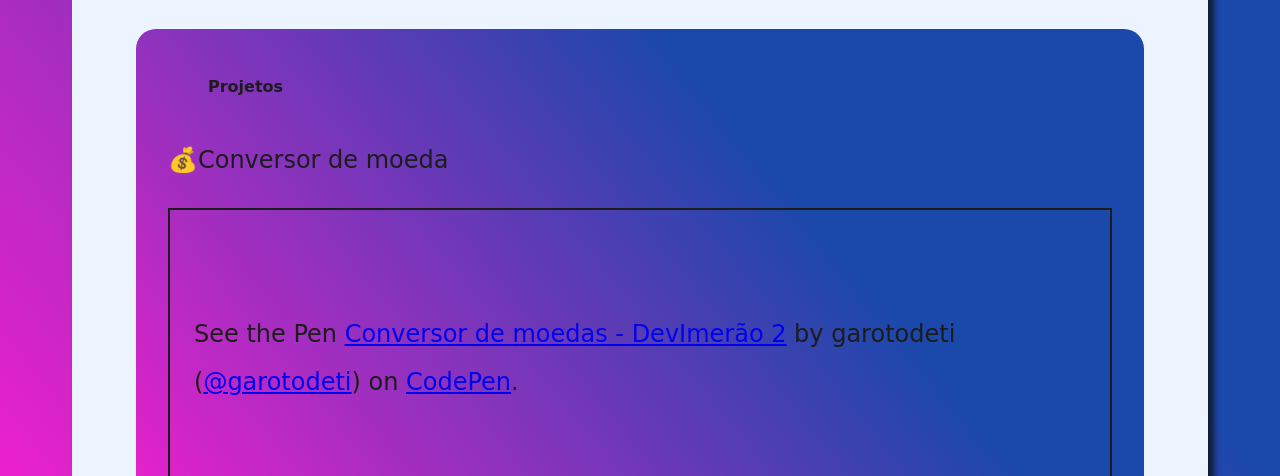
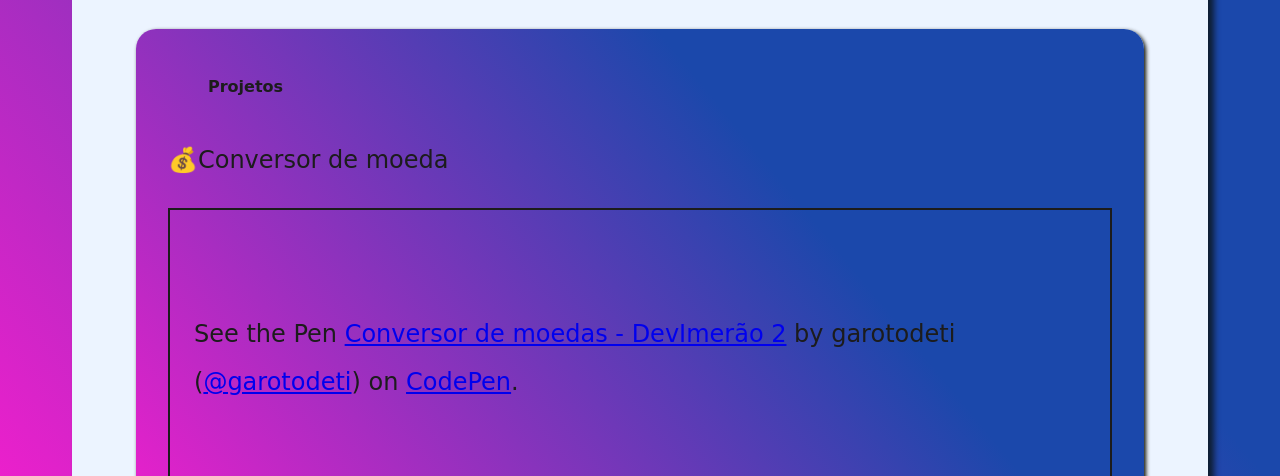
Before and after one commit to garotodeti/Certficard, a plain HTML site: page index.html in a window 1280 px wide. Shown: the part 324-800 px from the top of the page. Drawn offline with Linux system fonts and the light colour scheme; a script that the page names is missing; a web font is replaced by a local one.

Commit message:
Add files via upload

```diff
--- a/style.css
+++ b/style.css
@@ -55,7 +55,7 @@ body {
   background: linear-gradient(230.65deg, #1b48ab 27.49%, #fa1dce 83.19%);
   margin-top: 32px;
   padding: 32px;
-  box-shawdow: 2px 2px 4px rgba(16,16,0.42);
+  box-shadow: 2px 2px 4px rgba(16,16,0.42);
   border-radius: 20px;
 }
 .projetos-titulos {
```
